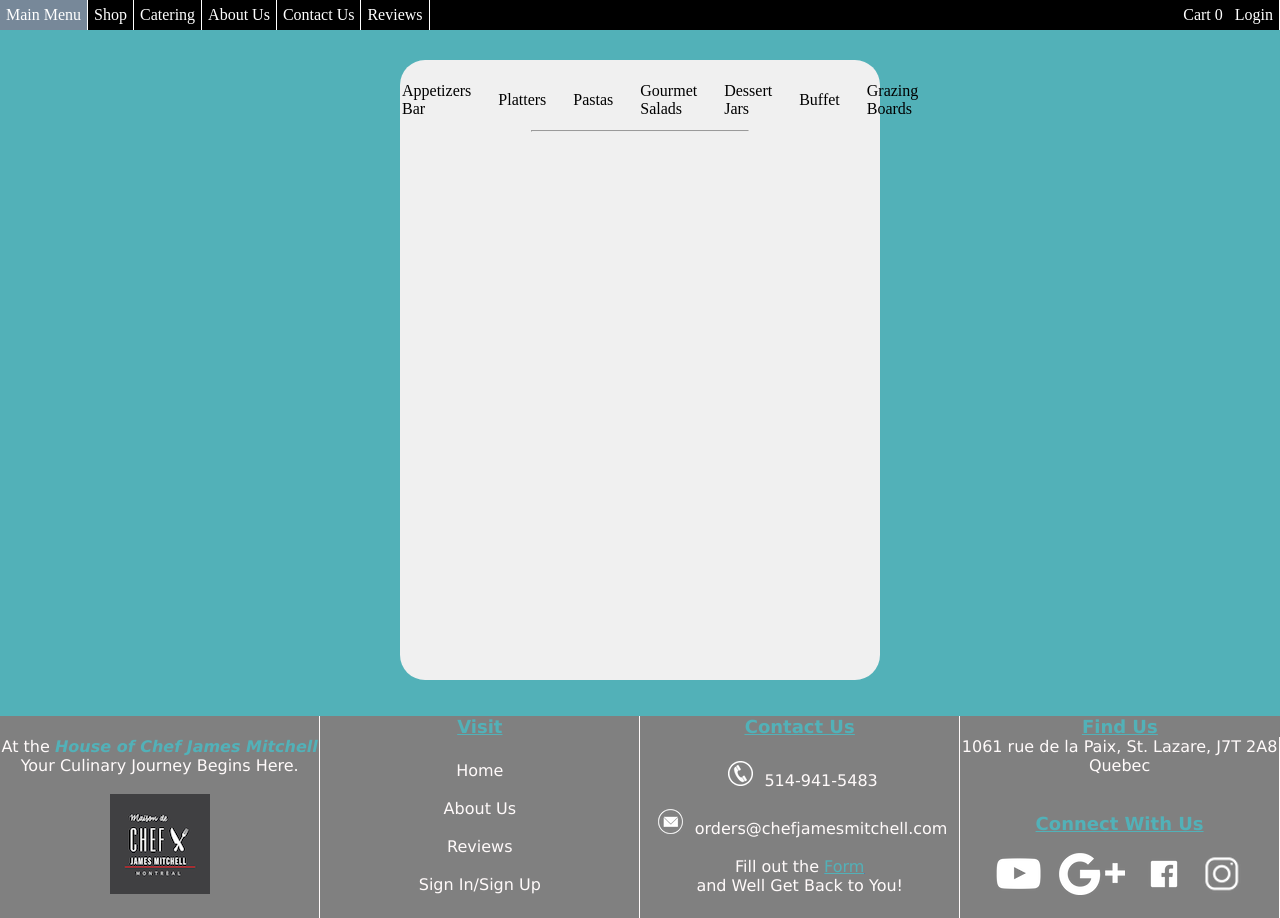
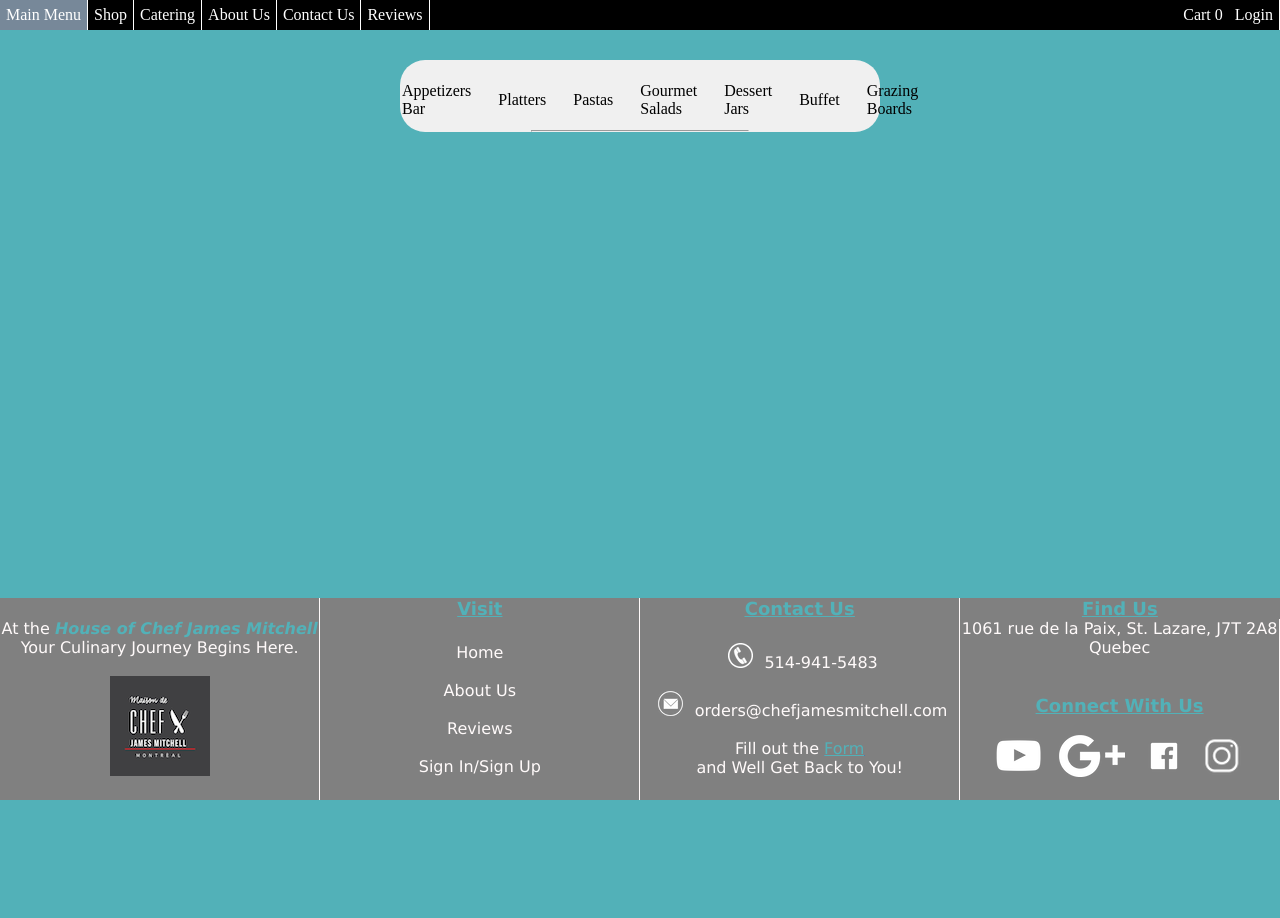
Before and after one commit to saladenicoise/soen-287-br6, a PHP site: page /catering_pages/catering_main.php in a window 1280 px wide. After the commit the page ends 800 px from the top, so only its background shows below. Run offline with PHP 8.4, Linux system fonts and the light colour scheme.

Commit message:
fixed the issue where the catering menu would go over the footer

```diff
--- a/catering_pages/catering_main.css
+++ b/catering_pages/catering_main.css
@@ -11,8 +11,8 @@
     margin-left: 400px;
     margin-right: 400px;
     margin-top: 30px;
-    margin-bottom: 0px;
-    height: 600px;
+    margin-bottom: 30px;
+    height: auto;
     padding-top: 20px;
     border-radius: 25px;
 }
```
